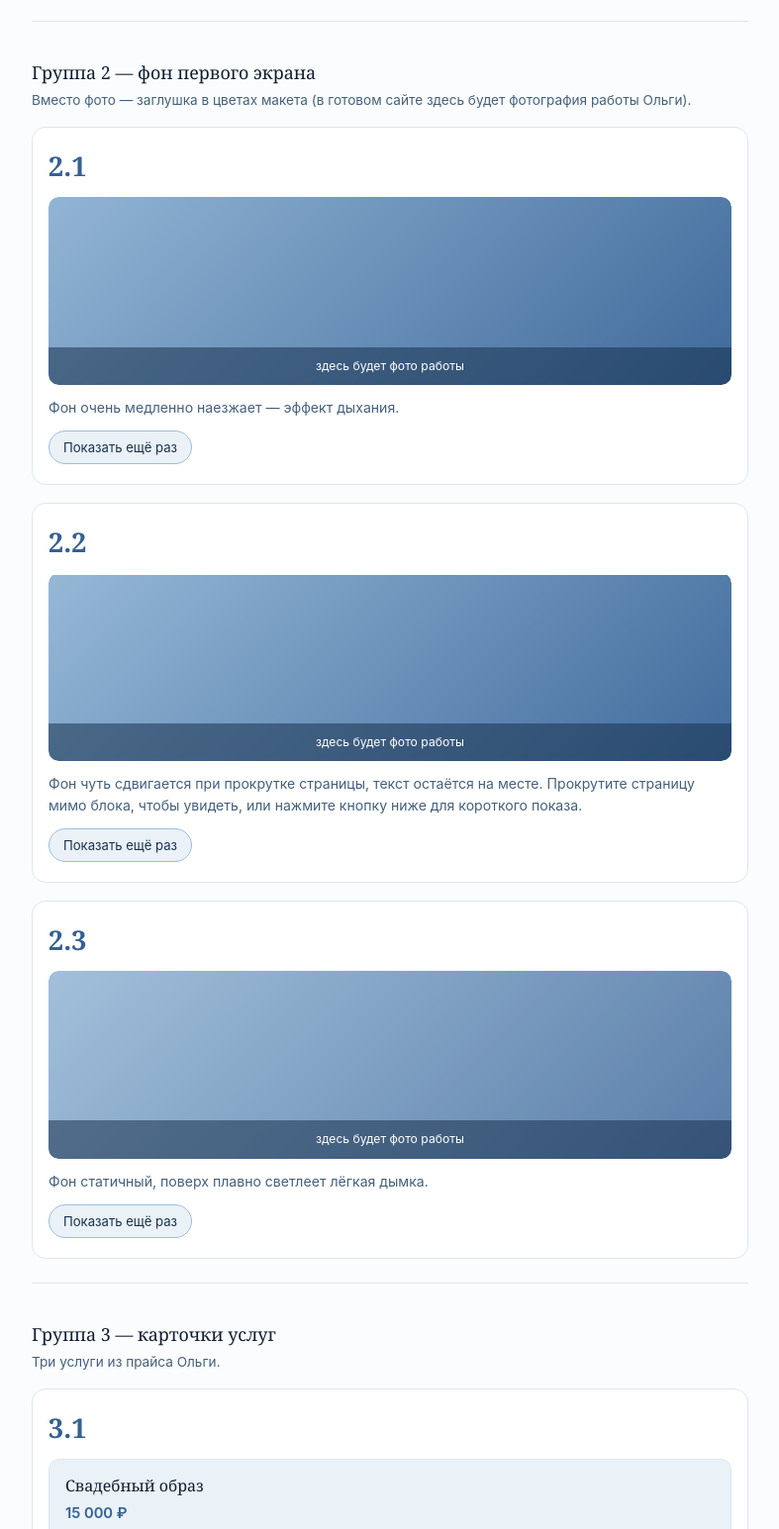
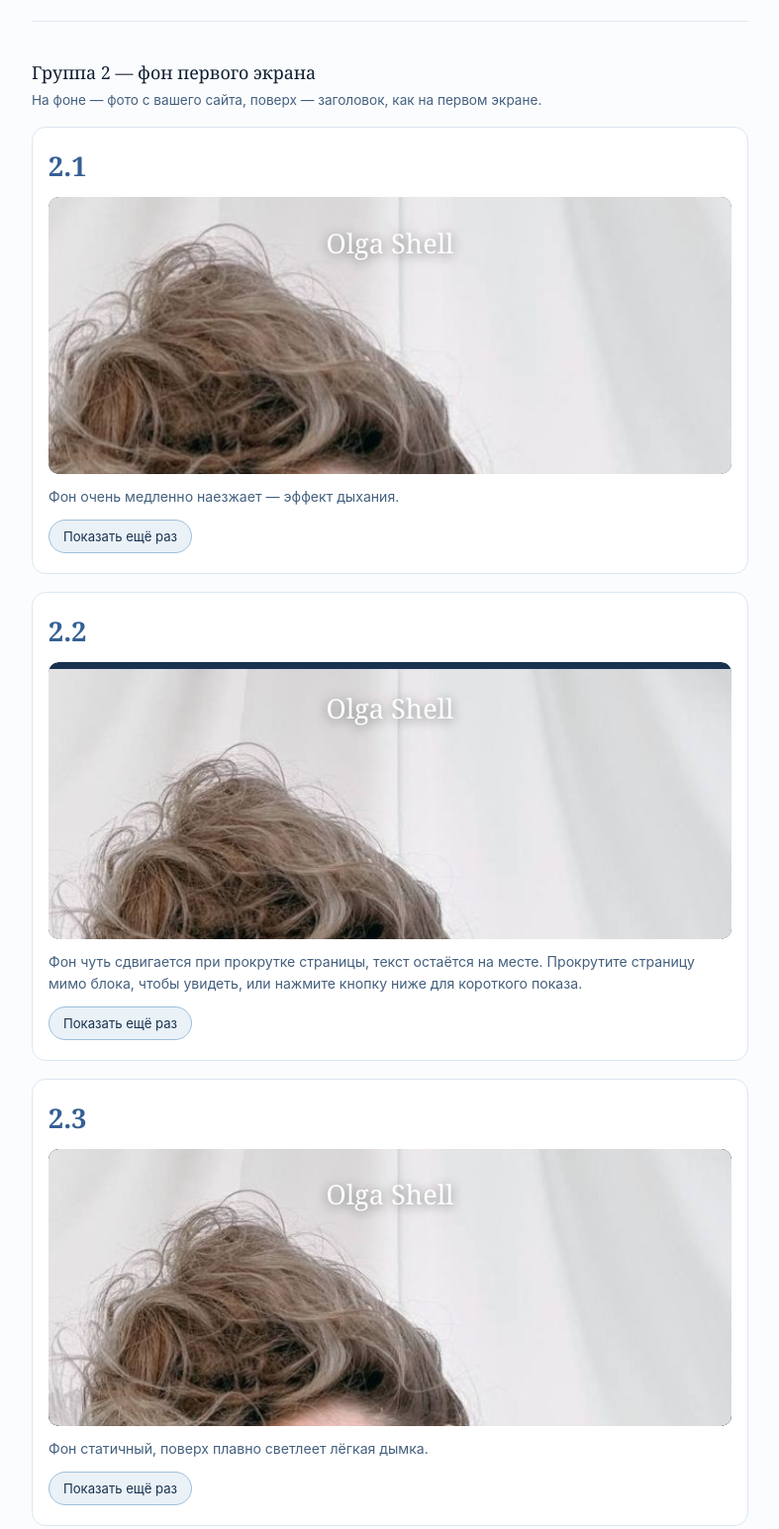
Before and after one commit to kristall2002-art/anim-olga-shell, a plain HTML site: page index.html in a window 1280 px wide. Shown: the part 1287-2832 px from the top of the page at 99% size, without its empty margins (246-1033 px from the left). Drawn offline with Linux system fonts and the light colour scheme.

Commit message:
Группа 2: настоящее фото вместо заливки, движение заметнее

```diff
--- a/index.html
+++ b/index.html
@@ -153,10 +153,11 @@
   @keyframes wordPop{ to{ opacity:1; transform:scale(1); } }
 
   /* ---------- Группа 2: фон первого экрана ---------- */
-  .bg-demo{ position:relative; height:190px; border-radius:10px; overflow:hidden; }
+  .bg-demo{ position:relative; height:280px; border-radius:10px; overflow:hidden; background:#18324f; }
+  .bg-title{ position:absolute; left:0; right:0; top:9%; z-index:3; text-align:center; color:#fff; font-family:Georgia,serif; font-size:1.7rem; text-shadow:0 2px 12px rgba(0,0,0,.5); pointer-events:none; }
   .bg-layer{
     position:absolute; top:-12%; left:-12%; right:-12%; bottom:-12%;
-    background:linear-gradient(135deg,var(--light3),var(--accent));
+    background:#18324f url(bg.jpg) 50% 22%/cover no-repeat;
   }
   .bg-label{
     position:absolute; left:0; right:0; bottom:0;
@@ -169,18 +170,18 @@
   .veil{
     position:absolute; top:0; left:0; right:0; bottom:0;
     background:#fbfcfe;
-    opacity:.6;
+    opacity:.85;
   }
 
-  #s2-1.play .bg-layer{ animation:breathe 6s ease-in-out infinite; }
-  @keyframes breathe{ 0%,100%{ transform:scale(1); } 50%{ transform:scale(1.09); } }
+  #s2-1.play .bg-layer{ animation:breathe 5s ease-in-out infinite; }
+  @keyframes breathe{ 0%,100%{ transform:scale(1); } 50%{ transform:scale(1.16); } }
 
   #s2-2 .bg-layer{ will-change:transform; }
-  #s2-2.nudge .bg-layer{ animation:nudge 1s ease; }
-  @keyframes nudge{ 0%{ transform:translateY(0); } 50%{ transform:translateY(-14px); } 100%{ transform:translateY(0); } }
+  #s2-2.nudge .bg-layer{ animation:nudge 1.4s ease; }
+  @keyframes nudge{ 0%{ transform:translateY(0); } 50%{ transform:translateY(-34px); } 100%{ transform:translateY(0); } }
 
-  #s2-3.play .veil{ animation:veilFade 1.3s ease forwards; }
-  @keyframes veilFade{ to{ opacity:.14; } }
+  #s2-3.play .veil{ animation:veilFade 2.2s ease forwards; }
+  @keyframes veilFade{ to{ opacity:0; } }
 
   /* ---------- Группа 3: карточки услуг ---------- */
   .cards-demo{ display:flex; flex-direction:column; gap:12px; }
@@ -437,14 +438,14 @@
   <!-- ГРУППА 2 -->
   <section class="group">
     <h2 class="group-title">Группа 2 — фон первого экрана</h2>
-    <p class="group-note">Вместо фото — заглушка в цветах макета (в готовом сайте здесь будет фотография работы Ольги).</p>
+    <p class="group-note">На фоне — фото с вашего сайта, поверх — заголовок, как на первом экране.</p>
 
     <div class="variant" id="item-2-1">
       <div class="v-num">2.1</div>
       <div class="v-stage" id="s2-1" data-anim="breathe">
         <div class="bg-demo">
           <div class="bg-layer"></div>
-          <div class="bg-label">здесь будет фото работы</div>
+          <div class="bg-title">Olga Shell</div>
         </div>
       </div>
       <p class="v-desc">Фон очень медленно наезжает — эффект дыхания.</p>
@@ -456,7 +457,7 @@
       <div class="v-stage" id="s2-2" data-anim="parallax">
         <div class="bg-demo">
           <div class="bg-layer"></div>
-          <div class="bg-label">здесь будет фото работы</div>
+          <div class="bg-title">Olga Shell</div>
         </div>
       </div>
       <p class="v-desc">Фон чуть сдвигается при прокрутке страницы, текст остаётся на месте. Прокрутите страницу мимо блока, чтобы увидеть, или нажмите кнопку ниже для короткого показа.</p>
@@ -469,7 +470,7 @@
         <div class="bg-demo">
           <div class="bg-layer"></div>
           <div class="veil"></div>
-          <div class="bg-label">здесь будет фото работы</div>
+          <div class="bg-title">Olga Shell</div>
         </div>
       </div>
       <p class="v-desc">Фон статичный, поверх плавно светлеет лёгкая дымка.</p>
@@ -845,7 +846,7 @@
       var r = stage.getBoundingClientRect();
       var vh = window.innerHeight || document.documentElement.clientHeight;
       var center = r.top + r.height / 2 - vh / 2;
-      var offset = Math.max(-24, Math.min(24, -center * 0.06));
+      var offset = Math.max(-40, Math.min(40, -center * 0.12));
       layer.style.transform = 'translateY(' + offset.toFixed(1) + 'px)';
       ticking = false;
     }
```
Also changed, not shown: bg.jpg (added).
